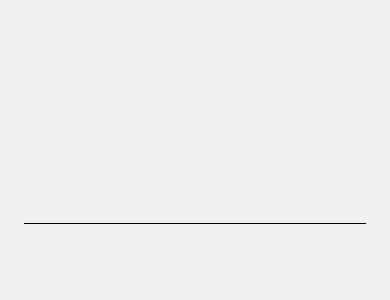
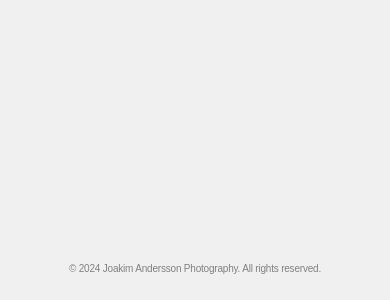
Before and after one commit to Joakim-Andersson/photo-portfolio, a Next.js app: page / in a window 390 px wide. Shown: the part 2833-3133 px from the top of the page. Before the commit the page ends 3111 px from the top, so only its background shows below. Built offline with nearby package versions, Linux system fonts and the light colour scheme; no server answers; a web font is replaced by a local one.

Commit message:
shutter animation, footer

```diff
--- a/src/app/Photos.js
+++ b/src/app/Photos.js
@@ -42,24 +42,25 @@ export default function Photos() {
     if (isAnimating) return; // Prevent running another animation during an ongoing one
     setIsAnimating(true);
 
-    // Fade out the current photo and details
-    gsap.to(`.${styles.selectedImageContainer}, .${styles.photoDetails}`, {
-      opacity: 0,
-      duration: 0.5,
+    const container = document.querySelector(`.${styles.selectedImageContainer}`);
+
+    // Animate the CSS variable --width for the camera shutter effect
+    gsap.to(container, {
+      '--width': '100%', // Close the shutter
+      ease: 'power1.inOut', // Easing for the camera shutter effect
+      duration: 0.75,
       onComplete: () => {
-        // After fade-out, update the selected photo and details
+        // Update the selected photo and details after the shutter closes
         setSelectedPhotoIndex(nextIndex);
 
-        // Fade in the new photo and details
-        gsap.fromTo(
-          `.${styles.selectedImageContainer}, .${styles.photoDetails}`,
-          { opacity: 0 },
-          {
-            opacity: 1,
-            duration: 0.5,
-            onComplete: () => {
-              setIsAnimating(false); // Allow new animations after completing the current one
-            }
+        // Reopen the shutter
+        gsap.to(container, {
+          '--width': '0%', // Open the shutter
+          ease: 'power1.inOut',
+          duration: 1,
+          onComplete: () => {
+            setIsAnimating(false); // Allow new animations after completing the current one
+          }
           }
         );
       }
--- a/src/app/page.module.css
+++ b/src/app/page.module.css
@@ -1,5 +1,11 @@
 .headings {
   max-width: 1020px;
+}
+
+.footer p {
+  text-align: center;
+  font-size: 10px;
+  color: grey;
 }
 
 /* Hero Section */
@@ -302,10 +308,22 @@
 }
 
 .selectedImageContainer {
+  position: relative;
+  display: flex;
   width: 100%; /* Adjust as needed */
-  display: flex;
   justify-content: start;
   overflow: hidden;
+  --width: 0%;
+}
+
+.selectedImageContainer:after {
+  content: " ";
+  position: absolute;
+  width: var(--width);
+  height: 100%;
+  z-index: 100;
+  background-color: black;
+  transition: var(--width) 0.3s ease-in-out;
 }
 
 .selectedImageWrapper {
@@ -580,11 +598,19 @@
 
   .sectionThree {
     min-width: 0px;
+    justify-self: unset;
   }
 
   .about {
-    flex-direction: column-reverse;
- }
+    display: grid;
+   grid-template-columns: 1fr;
+    grid-template-areas:
+      "line"
+      "sectionThree"
+      "sectionTwo"
+      "sectionOne";
+  }
+
 
  .AboutImg {
   padding-top: 0px;
--- a/src/app/page.tsx
+++ b/src/app/page.tsx
@@ -1,13 +1,19 @@
 import Hero from './Hero';
 import About from './About';
 import Photos from './Photos';
+import styles from './page.module.css';
 
 export default function Home() {
+  const currentYear = new Date().getFullYear(); // Get the current year dynamically
+
   return (
     <div>
       <Hero />
       <Photos />
       <About />
+      <footer className={styles.footer}>
+        <p>© {currentYear} Joakim Andersson Photography. All rights reserved.</p>
+      </footer>
     </div>
   );
 }
```
